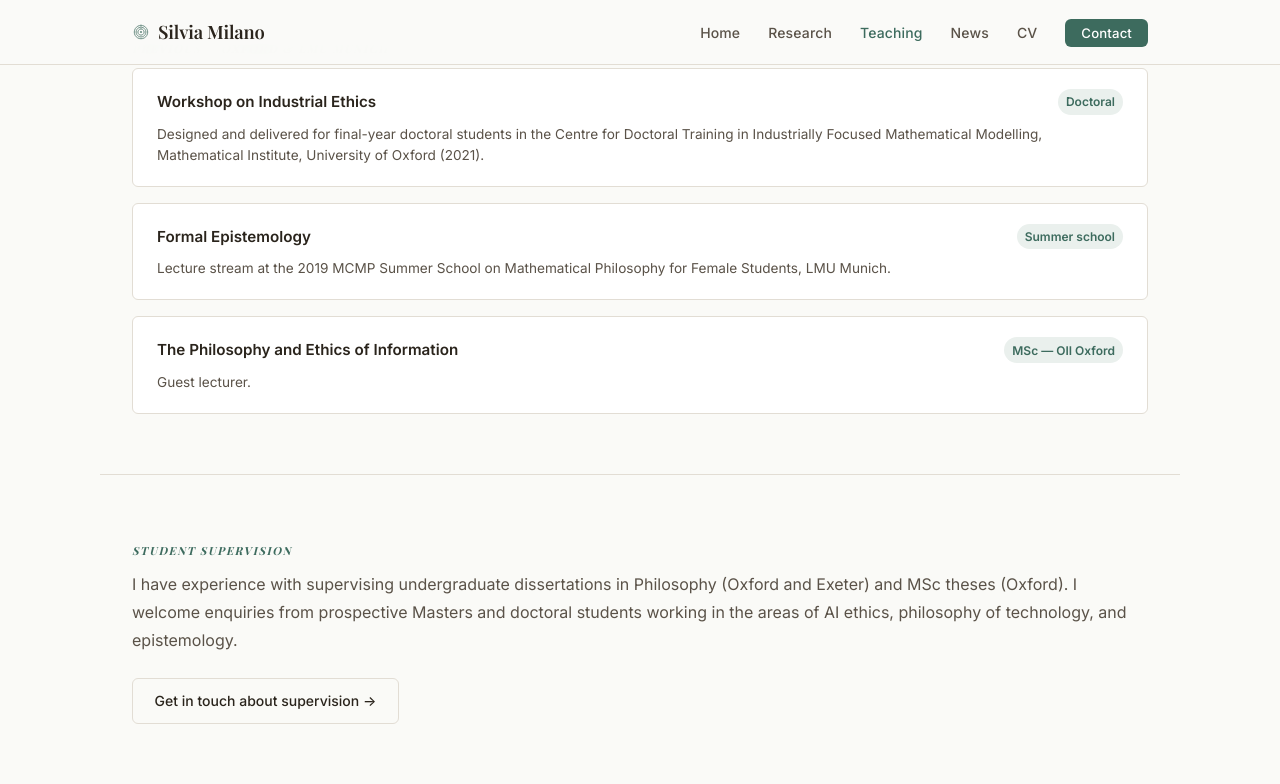
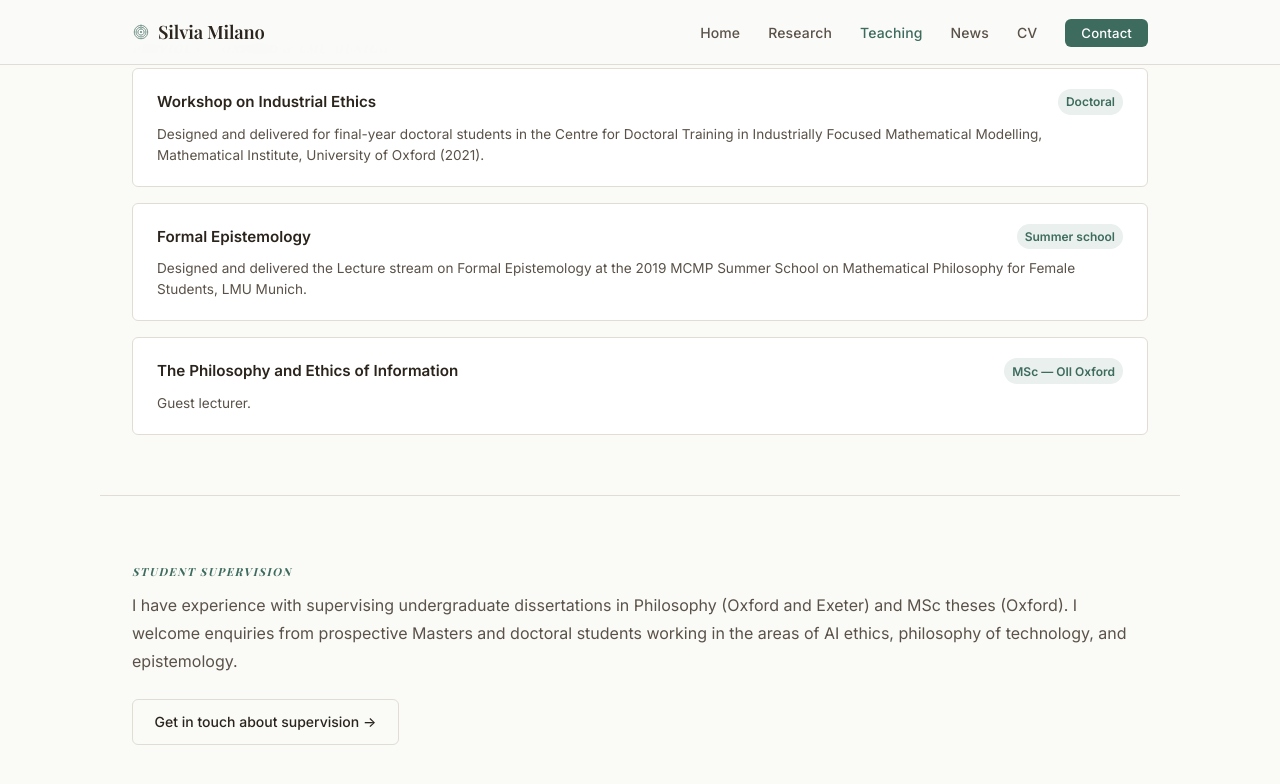
Before and after one commit to capt-c/silvia-milano-website, a Jekyll site: the page built from silvia-milano-site/teaching.html, in a window 1280 px wide and 900 px high, scrolled down 1455 px, cut to the strip 0-860 px from the top of the window. Shown: the top 784 px of the strip. Built offline with Jekyll 4.4.1, drawn with Linux system fonts in a browser that asks for light colours; some web fonts are replaced.

Commit message:
Update teaching.html

```diff
--- a/silvia-milano-site/teaching.html
+++ b/silvia-milano-site/teaching.html
@@ -79,7 +79,7 @@ description: "Teaching by Silvia Milano at TU Munich and previously at the Unive
       <div class="course-item">
         <span class="course-name">Formal Epistemology</span>
         <span class="course-level">Summer school</span>
-        <p class="course-desc">Lecture stream at the 2019 MCMP Summer School on Mathematical Philosophy for Female Students, LMU Munich.</p>
+        <p class="course-desc">Designed and delivered the Lecture stream on Formal Epistemology at the 2019 MCMP Summer School on Mathematical Philosophy for Female Students, LMU Munich.</p>
       </div>
       <div class="course-item">
         <span class="course-name">The Philosophy and Ethics of Information</span>
```
